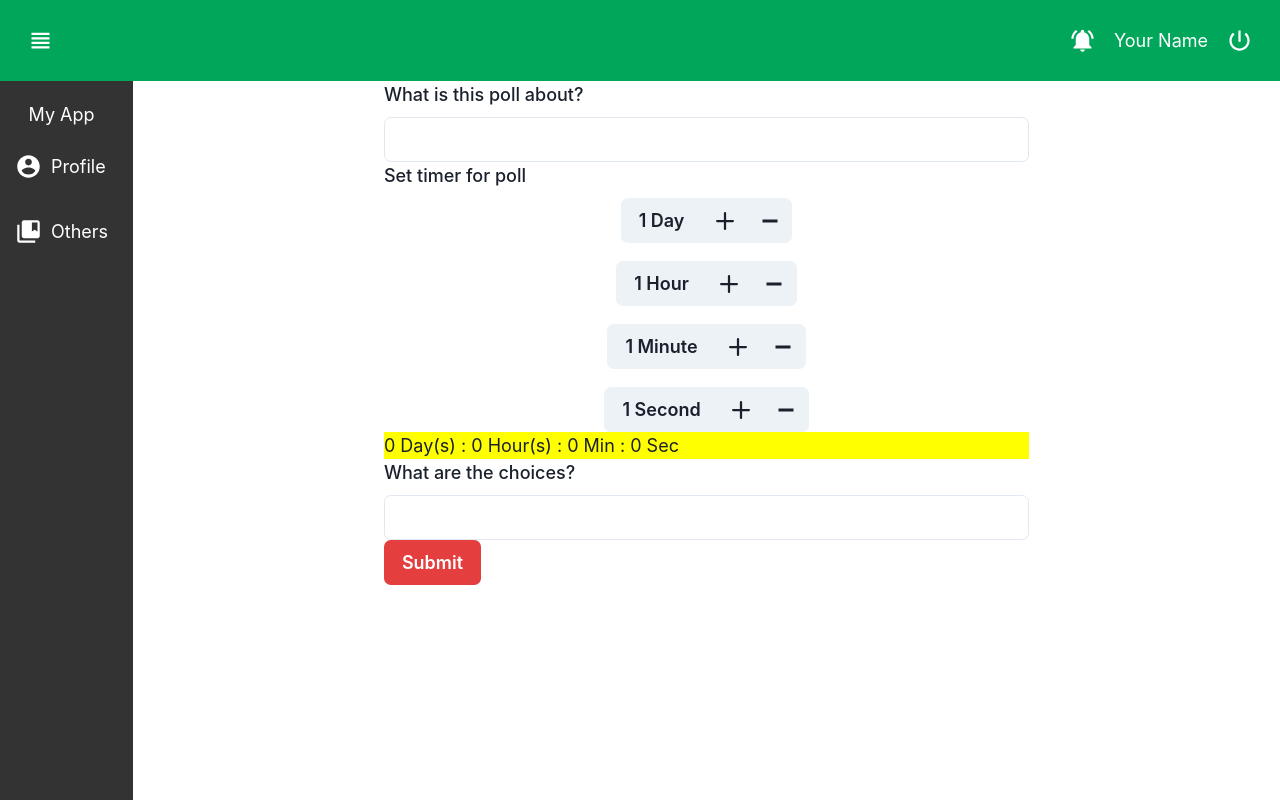
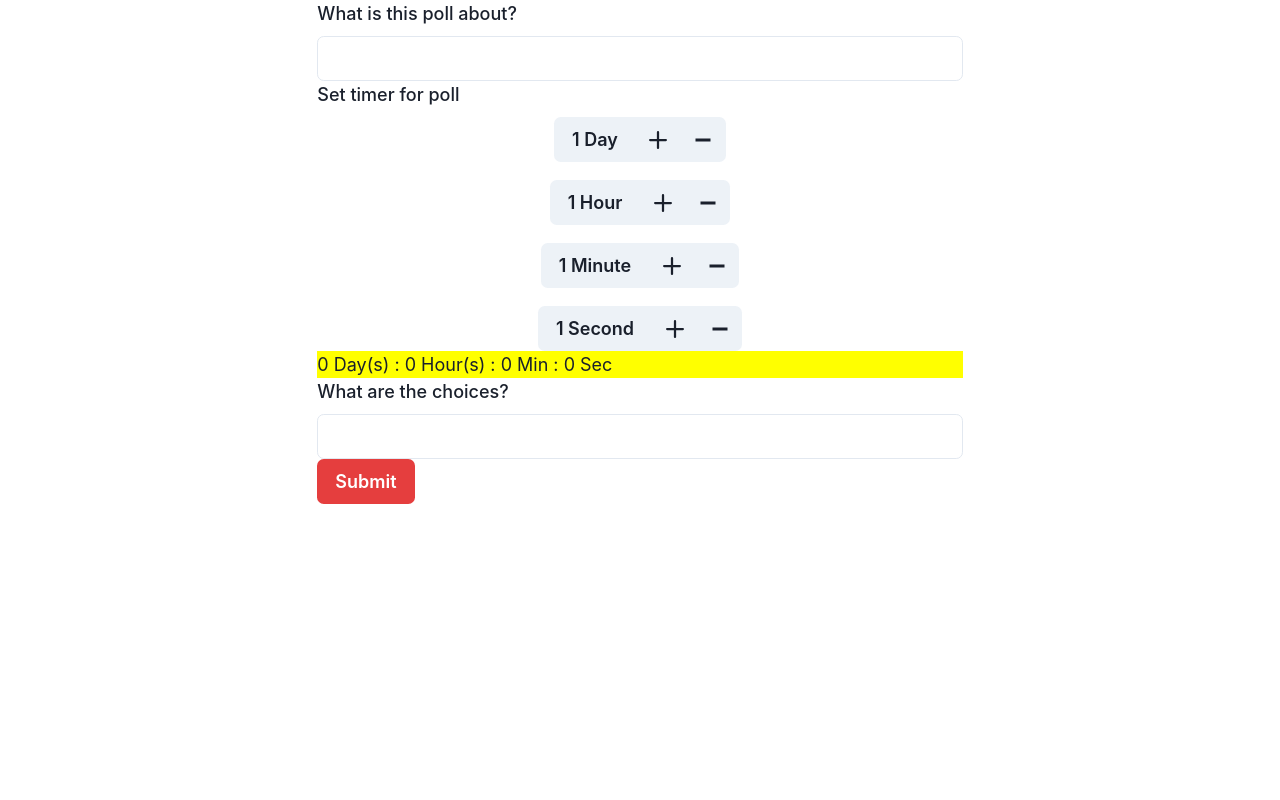
Before and after one commit to GrammerhubTeam/goat-vote, a Next.js app in the folder ui/: page /create in a window 1280 px wide. Built offline with nearby package versions, Linux system fonts and the light colour scheme.

Commit message:
removed layout

```diff
--- a/ui/pages/_app.tsx
+++ b/ui/pages/_app.tsx
@@ -2,33 +2,23 @@ import '../styles/global.scss'
 
 import { ChakraProvider } from '@chakra-ui/react'
 import { AppProps } from 'next/app'
-import AppContext, { IAppContext } from '../state/AppContext'
-import { useState } from 'react'
-import Layout from '../components/Layout/layout'
+import AppContext from '../state/AppContext'
+// import AppContext, { IAppContext } from '../state/AppContext'
+// import { useState } from 'react'
+// import Layout from '../components/Layout/layout'
 import { PollWrapper } from '../context/polls'
 
 function App({ Component, pageProps }: AppProps) {
-  const [openedMenu, setOpenedMenu] = useState<boolean>(true)
-  const toggleMenu: () => void = () => setOpenedMenu(!openedMenu)
-  const [currentRoute, setCurrentRoute] = useState<string>('')
-  const getCurrentRoute = (route: string) => setCurrentRoute(route)
-
-  const initialState: IAppContext = {
-    openedMenu: openedMenu,
-    toggleMenu: toggleMenu,
-    currentRoute: currentRoute,
-    getCurrentRoute: getCurrentRoute,
-  }
 
   return (
     <ChakraProvider>
-      <AppContext.Provider value={initialState}>
+      {/* <AppContext.Provider value={initialState}> */}
         <PollWrapper>
-        <Layout>
+
           <Component {...pageProps} />
-        </Layout>
+
         </PollWrapper>
-      </AppContext.Provider>
+      {/* </AppContext.Provider> */}
     </ChakraProvider>
   )
 }
```
